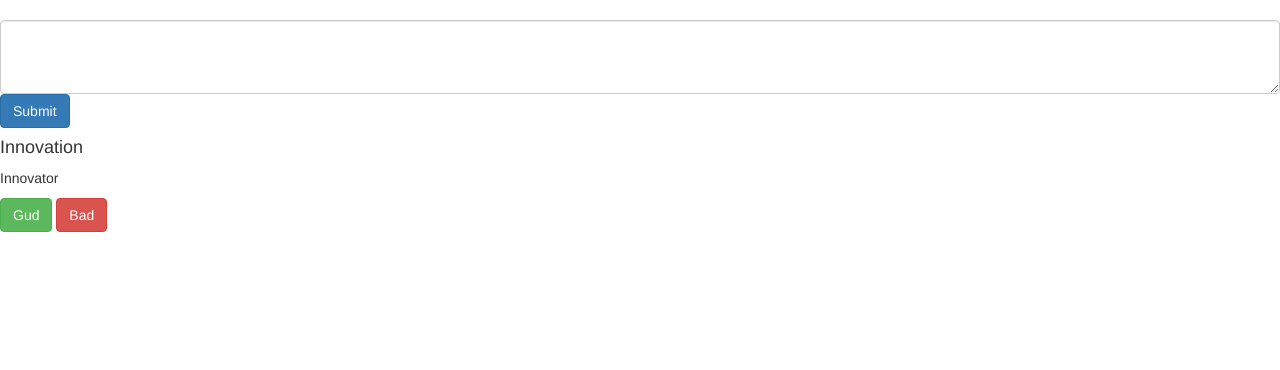
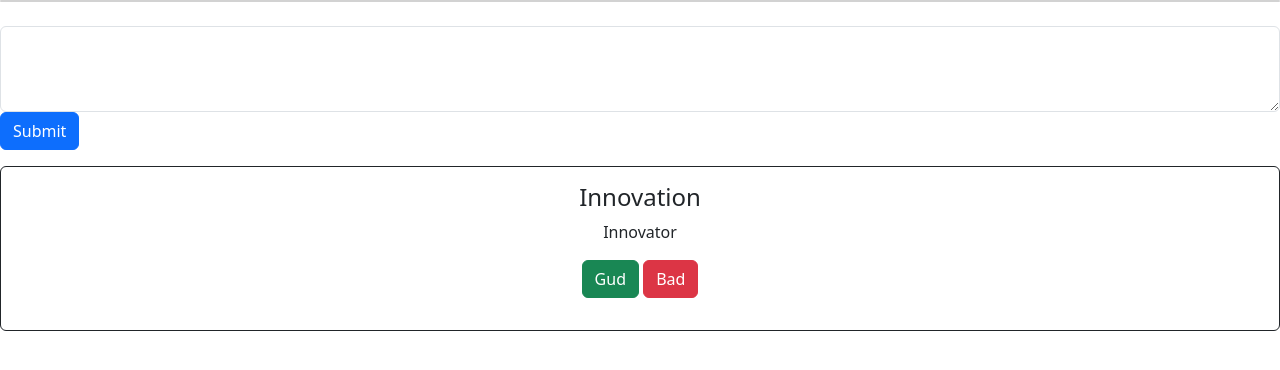
Before and after one commit to TvHeadStatic/TdA25-GF-ping.9999, a Flask app: page / in a window 1280 px wide. Shown: the top 370 px of the page. Run offline with Flask 3, Linux system fonts and the light colour scheme; some libraries are stand-ins or nearby versions.

Commit message:
Still working on vote card

```diff
--- a/app/templates/features.html
+++ b/app/templates/features.html
@@ -3,10 +3,9 @@
     <head>
         <meta charset="UTF-8">
         <meta name="viewport" content="width=device-width, initial-scale=1">
-    <link rel="stylesheet" href="https://maxcdn.bootstrapcdn.com/bootstrap/3.4.1/css/bootstrap.min.css">
+        <link href="https://cdn.jsdelivr.net/npm/bootstrap@5.3.3/dist/css/bootstrap.min.css" rel="stylesheet" integrity="sha384-QWTKZyjpPEjISv5WaRU9OFeRpok6YctnYmDr5pNlyT2bRjXh0JMhjY6hW+ALEwIH" crossorigin="anonymous">
         <script src="https://ajax.googleapis.com/ajax/libs/jquery/3.7.1/jquery.min.js"></script>
-    <script src="https://maxcdn.bootstrapcdn.com/bootstrap/3.4.1/js/bootstrap.min.js"></script>
-    <title>TdA - features</title>
+        <title>TdA</title>
     </head>
     <body>
         <ul class="list-group list-group-numbered">
--- a/app/templates/home.html
+++ b/app/templates/home.html
@@ -3,9 +3,8 @@
     <head>
         <meta charset="UTF-8">
         <meta name="viewport" content="width=device-width, initial-scale=1">
-    <link rel="stylesheet" href="https://maxcdn.bootstrapcdn.com/bootstrap/3.4.1/css/bootstrap.min.css">
+        <link href="https://cdn.jsdelivr.net/npm/bootstrap@5.3.3/dist/css/bootstrap.min.css" rel="stylesheet" integrity="sha384-QWTKZyjpPEjISv5WaRU9OFeRpok6YctnYmDr5pNlyT2bRjXh0JMhjY6hW+ALEwIH" crossorigin="anonymous">
         <script src="https://ajax.googleapis.com/ajax/libs/jquery/3.7.1/jquery.min.js"></script>
-    <script src="https://maxcdn.bootstrapcdn.com/bootstrap/3.4.1/js/bootstrap.min.js"></script>
         <title>TdA</title>
     </head>
     <body>
@@ -27,10 +26,11 @@
             </button>
 
         </div>
-    <div class="card">
+        <div class="card border border-dark">
             <div class="card-body">
-            <h4 class="card-title">Innovation</h4>
-            <p class="card-text">Innovator</p>
+                <h4 class="card-title text-center">Innovation</h4>
+                <p class="card-text text-center">Innovator</p>
+                <p class="text-center">
                     <button
                         type="button"
                         class="btn btn-success"
@@ -43,7 +43,7 @@
                     >
                         Bad
                     </button>
-
+                </p>
             </div>
         </div>
 
```
Lines whose indentation alone changed are shown as unchanged.
